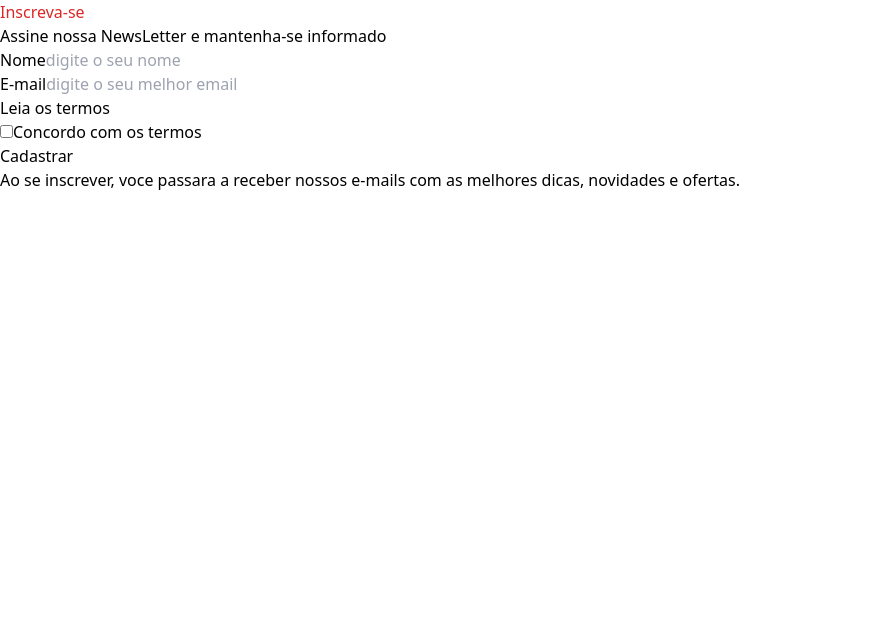
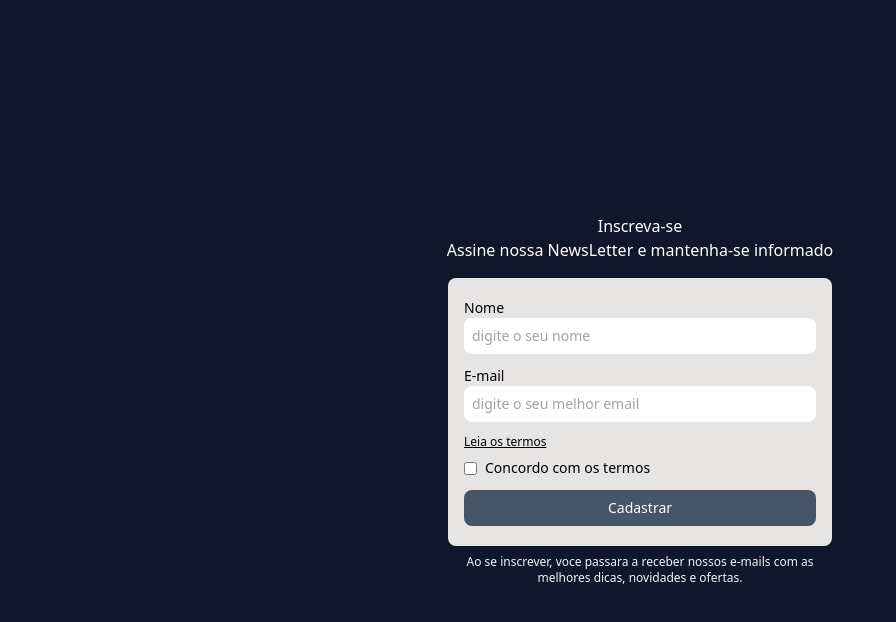
Before and after one commit to LucasdeVittTeles/Form_Tailwind, a React (Vite) app: page / in a window 1280 px wide. Shown: the top 622 px of the page, without its empty margins (0-896 px from the left). Built offline with nearby package versions, Linux system fonts and the light colour scheme.

Commit message:
adicionando layout

```diff
--- a/src/App.tsx
+++ b/src/App.tsx
@@ -1,14 +1,19 @@
-import Form from './components/Form'
+import Form from "./components/Form";
 
 function App() {
   return (
-    <div>
-      <h1 className='text-red-600'>Inscreva-se</h1>
-      <p>Assine nossa NewsLetter e mantenha-se informado</p>
-      <div>
-      <Form />
+    <div className="bg-slate-900 min-h-screen w-full flex flex-col items-center justify-center">
+      <h1 className="font-bold-text-[2rem] text-white">Inscreva-se</h1>
+      <p className="text-white">
+        Assine nossa NewsLetter e mantenha-se informado
+      </p>
+      <div className="w-96 mt-4 bg-stone-200 px-4 py-5 rounded-lg">
+        <Form />
       </div>
-      <p>Ao se inscrever, voce passara a receber nossos e-mails com as melhores dicas, novidades e ofertas.</p>
+      <p className="text-slate-100 text-xs w-96 mt-2 text-center">
+        Ao se inscrever, voce passara a receber nossos e-mails com as melhores
+        dicas, novidades e ofertas.
+      </p>
     </div>
   );
 }
--- a/src/components/Form.tsx
+++ b/src/components/Form.tsx
@@ -1,22 +1,43 @@
 const Form = () => {
   return (
-    <form>
-      <div>
-        <label>Nome</label>
-        <input type="text" placeholder="digite o seu nome" />
+    <form className="flex flex-col gap-3">
+      <div className="flex flex-col">
+        <label className="text-sm" htmlFor="name">
+          Nome
+        </label>
+        <input
+          type="text"
+          placeholder="digite o seu nome"
+          className="rounded-lg py-2 px-2 text-sm placeholder:text-stone-400"
+        />
       </div>
-      <div>
-        <label>E-mail</label>
-        <input type="e-mail" placeholder="digite o seu melhor email" />
+      <div className="flex flex-col">
+        <label className="text-sm" htmlFor="e-mail">
+          E-mail
+        </label>
+        <input
+          type="e-mail"
+          placeholder="digite o seu melhor email"
+          className="rounded-lg py-2 px-2 text-sm placeholder:text-stone-400"
+        />
       </div>
-      <div>
-        <a href="">Leia os termos</a>
-        <div>
+      <div className="flex flex-col">
+        <a href="" className="text-xs underline mb-2">
+          Leia os termos
+        </a>
+        <div className="flex gap-2 items-center">
           <input type="checkbox" />
-          <label>Concordo com os termos</label>
+          <label className="text-sm" htmlFor="agree">
+            Concordo com os termos
+          </label>
         </div>
       </div>
-      <button>Cadastrar</button>
+      <button
+        type="submit"
+        className="bg-slate-600 hover: bg-slate-500 font-medium text-sm py-2 px-4 rounded-lg text-white "
+      >
+        Cadastrar
+      </button>
     </form>
   );
 };
--- /dev/null
+++ b/src/types/User.ts
@@ -0,0 +1,5 @@
+export type User = {
+    name?: string;
+    email?: string;
+    agree?: boolean | string
+}
```
